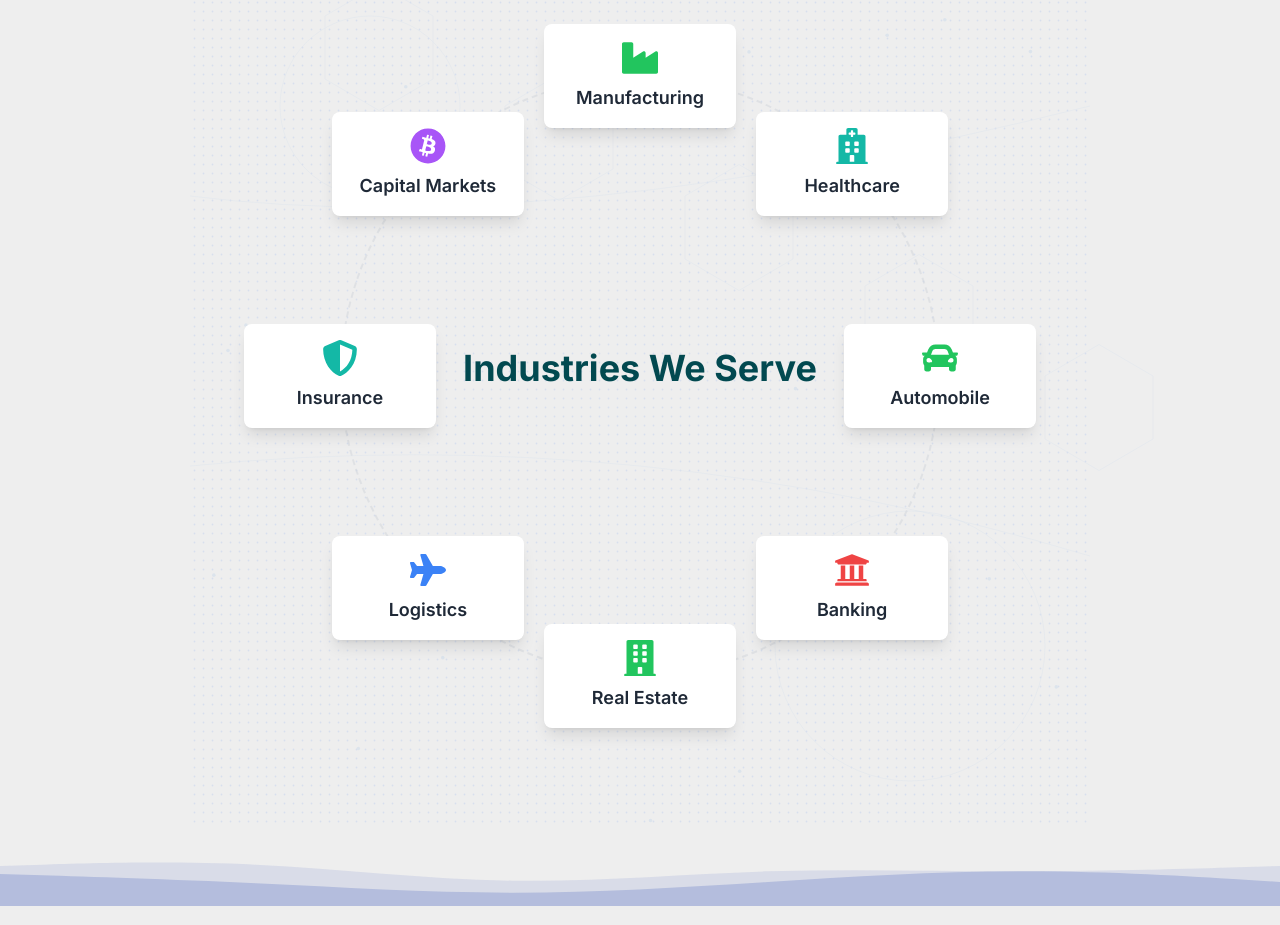
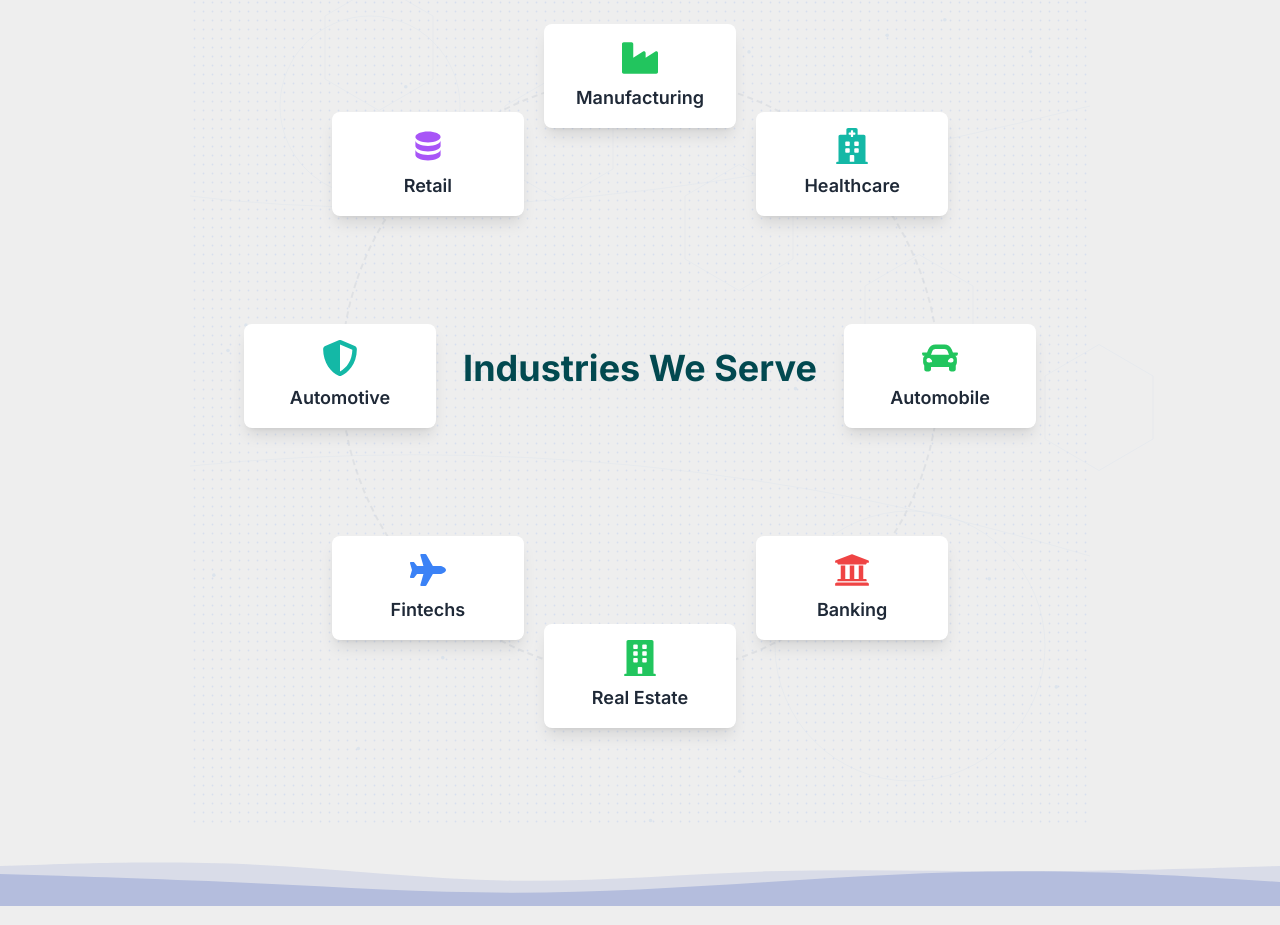
Before and after one commit to TL-TECHNOLOGIES-PRIVATE-LIMITED/tl-scf-web, a Next.js app: page / in a window 1280 px wide. Shown: the part 2778-3703 px from the top of the page. Built offline with nearby package versions, Linux system fonts and the light colour scheme.

Commit message:
Updated indrustries section

```diff
--- a/src/components/Home/IdrustieSection.jsx
+++ b/src/components/Home/IdrustieSection.jsx
@@ -1,5 +1,6 @@
 import React from "react";
-import { FaIndustry, FaHospital, FaCar, FaUniversity, FaBuilding, FaPlane, FaShieldAlt, FaBitcoin } from "react-icons/fa";
+import { FaIndustry, FaHospital, FaCar, FaUniversity, FaBuilding, FaPlane, FaShieldAlt } from "react-icons/fa";
+import { HiDatabase } from "react-icons/hi";
 
 const FuturisticBackground = () => (
   <div className="absolute inset-0 w-full h-full overflow-hidden opacity-10">
@@ -49,9 +50,9 @@ const industries = [
   { icon: <FaCar className={getRandomColor()} />, title: "Automobile" },
   { icon: <FaUniversity className={getRandomColor()} />, title: "Banking" },
   { icon: <FaBuilding className={getRandomColor()} />, title: "Real Estate" },
-  { icon: <FaPlane className={getRandomColor()} />, title: "Logistics" },
-  { icon: <FaShieldAlt className={getRandomColor()} />, title: "Insurance" },
-  { icon: <FaBitcoin className={getRandomColor()} />, title: "Capital Markets" },
+  { icon: <FaPlane className={getRandomColor()} />, title: "Fintechs" },
+  { icon: <FaShieldAlt className={getRandomColor()} />, title: "Automotive" },
+  { icon: <HiDatabase className={getRandomColor()} />, title: "Retail" },
 ];
 
 function getRandomColor() {
```
